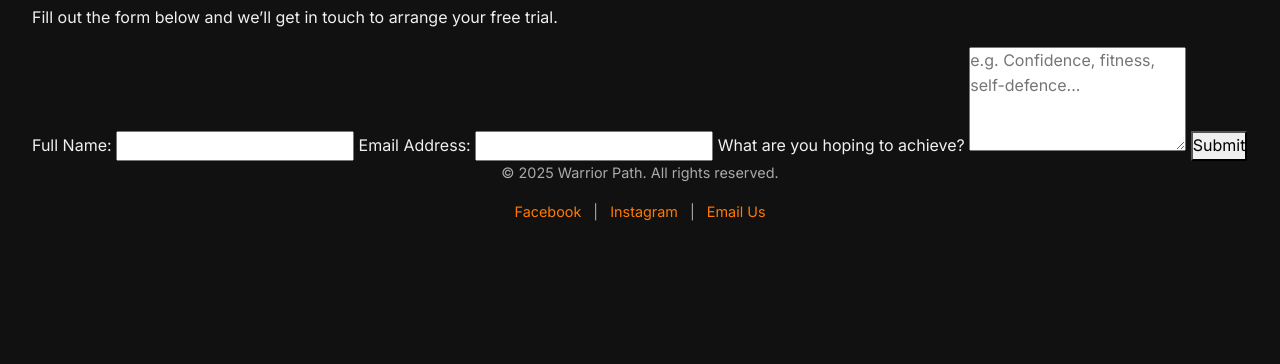
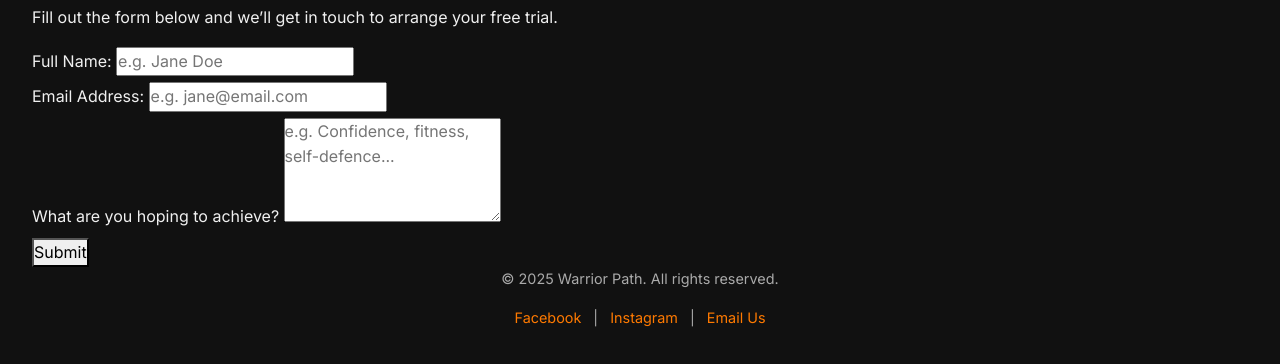
Before and after one commit to LouisCE/warrior-path, a plain HTML site: page signup.html in a window 1280 px wide. Shown: the part 180-544 px from the top of the page. Drawn offline with nearby package versions, Linux system fonts and the light colour scheme; a web font is replaced by a local one.

Commit message:
Improved signing up form

```diff
--- a/signup.html
+++ b/signup.html
@@ -42,21 +42,28 @@
         <h2>Book Your Free First Session</h2>
         <p>Fill out the form below and we’ll get in touch to arrange your free trial.</p>
 
-        <form>
-            <!-- Basic user info: name, email -->
-            <label for="name">Full Name:</label>
-            <input type="text" id="name" name="name" required>
+        <form class="signup-form">
+  <!-- Full Name field -->
+  <div class="form-group">
+    <label for="name" class="form-label">Full Name:</label>
+    <input type="text" id="name" name="name" class="text-input" required aria-label="Full Name" placeholder="e.g. Jane Doe">
+  </div>
 
-            <label for="email">Email Address:</label>
-            <input type="email" id="email" name="email" required>
+  <!-- Email field -->
+  <div class="form-group">
+    <label for="email" class="form-label">Email Address:</label>
+    <input type="email" id="email" name="email" class="text-input" required aria-label="Email Address" placeholder="e.g. jane@email.com">
+  </div>
 
-            <!-- Let them share their goal -->
-            <label for="goal">What are you hoping to achieve?</label>
-            <textarea id="goal" name="goal" rows="4" placeholder="e.g. Confidence, fitness, self-defence..."></textarea>
+  <!-- Goal textarea -->
+  <div class="form-group">
+    <label for="goal" class="form-label">What are you hoping to achieve?</label>
+    <textarea id="goal" name="goal" class="text-area" rows="4" placeholder="e.g. Confidence, fitness, self-defence..." aria-label="Training Goals"></textarea>
+  </div>
 
-            <!-- Button to send the form -->
-            <button type="submit">Submit</button>
-        </form>
+  <!-- Submit -->
+  <button type="submit" class="submit-button">Submit</button>
+</form>
     </section>
 
     <!-- Footer (copied from index.html for brand consistency) -->
```
